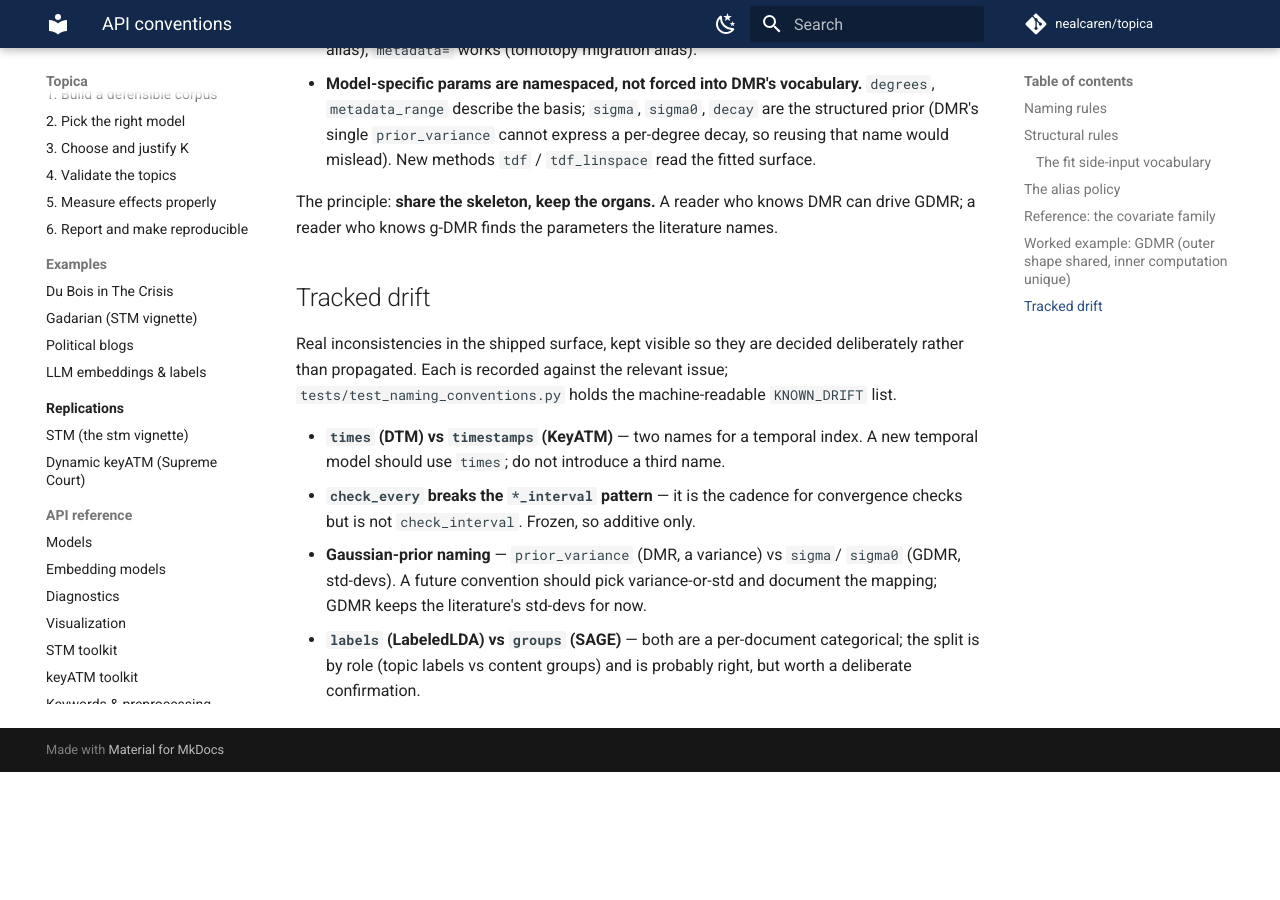
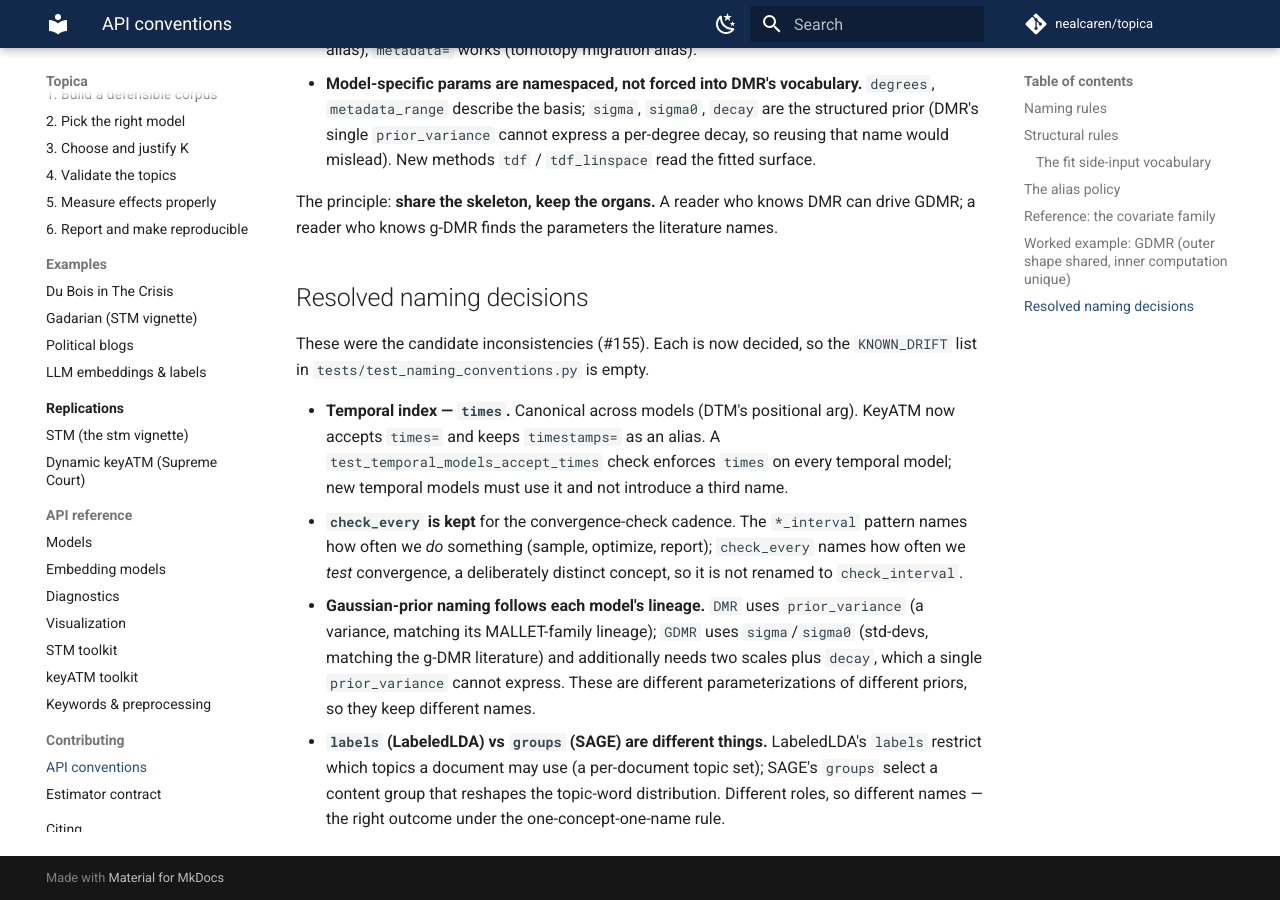
Before and after one commit to nealcaren/turbotopics, an MkDocs documentation site: the page built from docs/contributing/conventions.md, in a window 1280 px wide and 900 px high, scrolled down 3247 px. Built offline with MkDocs 1.6.1 and Material for MkDocs 9.7.7, drawn with Linux system fonts in a browser that asks for light colours; comment, search, counter and statistics services are not loaded; before the commit the page ends 4019 px from its top, so only the background shows below that.

Commit message:
feat: KeyATM times= alias; resolve naming-drift burn-down (#155)
- KeyATM.fit accepts times= as the canonical per-document time index (the same
  name DTM uses); timestamps= is kept as an alias, with the two mutually
  exclusive. Stub updated; rebuilt.
- test_naming_conventions.py now enforces times on every temporal model
  (test_temporal_models_accept_times) and the KNOWN_DRIFT worklist is empty.
- The remaining #155 candidates are decided as intentionally distinct and
  documented in docs/contributing/conventions.md: check_every (convergence-check
  cadence, distinct from sampling *_interval), prior_variance vs sigma/sigma0
  (DMR's variance lineage vs g-DMR's std-dev literature; GDMR also needs two
  scales + decay), and labels vs groups (topic-restriction set vs content group).

Gates green: cargo test --lib (97), pytest (2330 passed, 18 skipped),
mkdocs --strict.

Co-Authored-By: Claude Opus 4.8 (1M context) <noreply@anthropic.com>

```diff
--- a/docs/contributing/conventions.md
+++ b/docs/contributing/conventions.md
@@ -120,19 +120,27 @@ The principle: **share the skeleton, keep the organs.** A reader who knows DMR
 can drive GDMR; a reader who knows g-DMR finds the parameters the literature
 names.
 
-## Tracked drift
+## Resolved naming decisions
 
-Real inconsistencies in the shipped surface, kept visible so they are decided
-deliberately rather than propagated. Each is recorded against the relevant issue;
-`tests/test_naming_conventions.py` holds the machine-readable `KNOWN_DRIFT` list.
+These were the candidate inconsistencies (#155). Each is now decided, so the
+`KNOWN_DRIFT` list in `tests/test_naming_conventions.py` is empty.
 
-- **`times` (DTM) vs `timestamps` (KeyATM)** — two names for a temporal index. A
-  new temporal model should use `times`; do not introduce a third name.
-- **`check_every` breaks the `*_interval` pattern** — it is the cadence for
-  convergence checks but is not `check_interval`. Frozen, so additive only.
-- **Gaussian-prior naming** — `prior_variance` (DMR, a variance) vs `sigma`/
-  `sigma0` (GDMR, std-devs). A future convention should pick variance-or-std and
-  document the mapping; GDMR keeps the literature's std-devs for now.
-- **`labels` (LabeledLDA) vs `groups` (SAGE)** — both are a per-document
-  categorical; the split is by role (topic labels vs content groups) and is
-  probably right, but worth a deliberate confirmation.
+- **Temporal index — `times`.** Canonical across models (DTM's positional arg).
+  KeyATM now accepts `times=` and keeps `timestamps=` as an alias. A
+  `test_temporal_models_accept_times` check enforces `times` on every temporal
+  model; new temporal models must use it and not introduce a third name.
+- **`check_every` is kept** for the convergence-check cadence. The `*_interval`
+  pattern names how often we *do* something (sample, optimize, report);
+  `check_every` names how often we *test* convergence, a deliberately distinct
+  concept, so it is not renamed to `check_interval`.
+- **Gaussian-prior naming follows each model's lineage.** `DMR` uses
+  `prior_variance` (a variance, matching its MALLET-family lineage); `GDMR` uses
+  `sigma`/`sigma0` (std-devs, matching the g-DMR literature) and additionally
+  needs two scales plus `decay`, which a single `prior_variance` cannot express.
+  These are different parameterizations of different priors, so they keep
+  different names.
+- **`labels` (LabeledLDA) vs `groups` (SAGE) are different things.** LabeledLDA's
+  `labels` restrict which topics a document may use (a per-document topic set);
+  SAGE's `groups` select a content group that reshapes the topic-word
+  distribution. Different roles, so different names — the right outcome under the
+  one-concept-one-name rule.
```
Also changed, not shown: CHANGELOG.md (+7 -0 lines), 3 other files.
